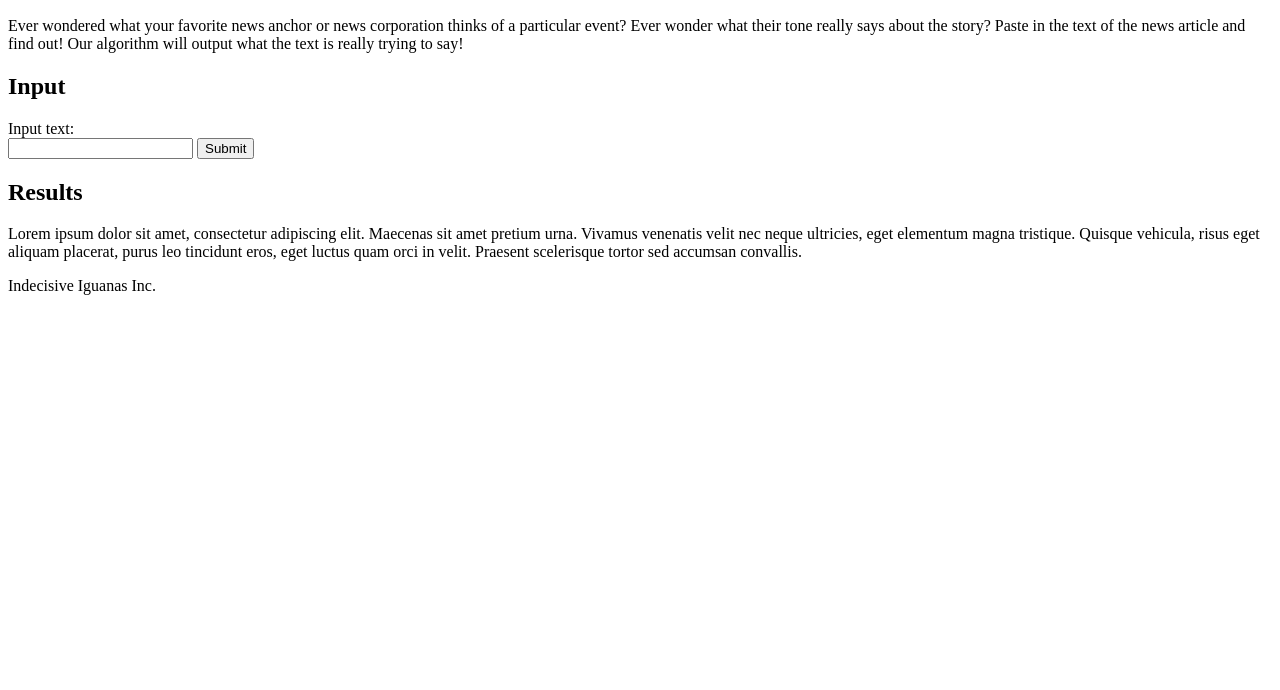
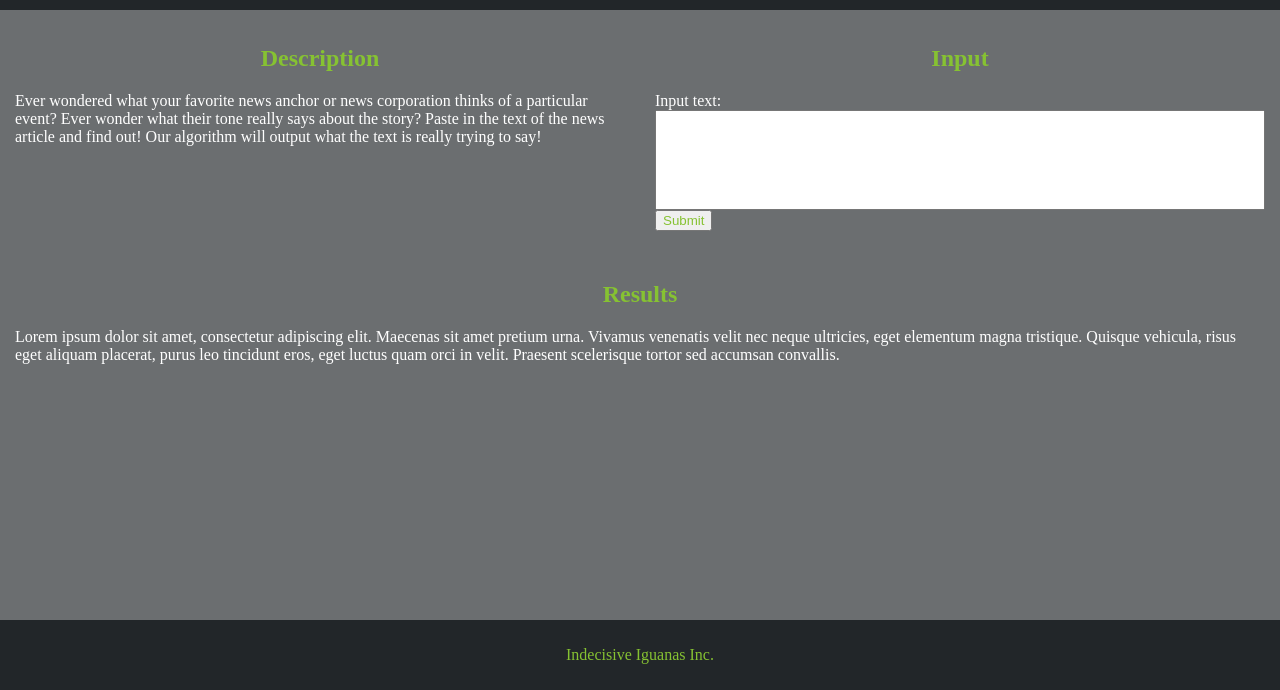
Before and after one commit to gavin-schaeferle/python_flask_ibm, a plain HTML site: page static/index.html in a window 1280 px wide. Shown: the part 110-800 px from the top of the page. Drawn offline with Linux system fonts and the light colour scheme; files that its build step writes are made by us from their sources; the site is published under a folder, as on GitHub Pages, so addresses that start at the root find nothing.

Commit message:
Update index.html

```diff
--- a/static/index.html
+++ b/static/index.html
@@ -1,7 +1,7 @@
 <!DOCTYPE html>
 <html>
 	<head>
-		<link rel="stylesheet" type="text/css" href="/stylesheets/iguana.css">
+		<link rel="stylesheet" type="text/css" href="./static/stylesheets/iguana.css">
 
 		<meta charset="utf-8">
 		<meta name="viewport" content="width=device-width, initial-scale=1">
```
